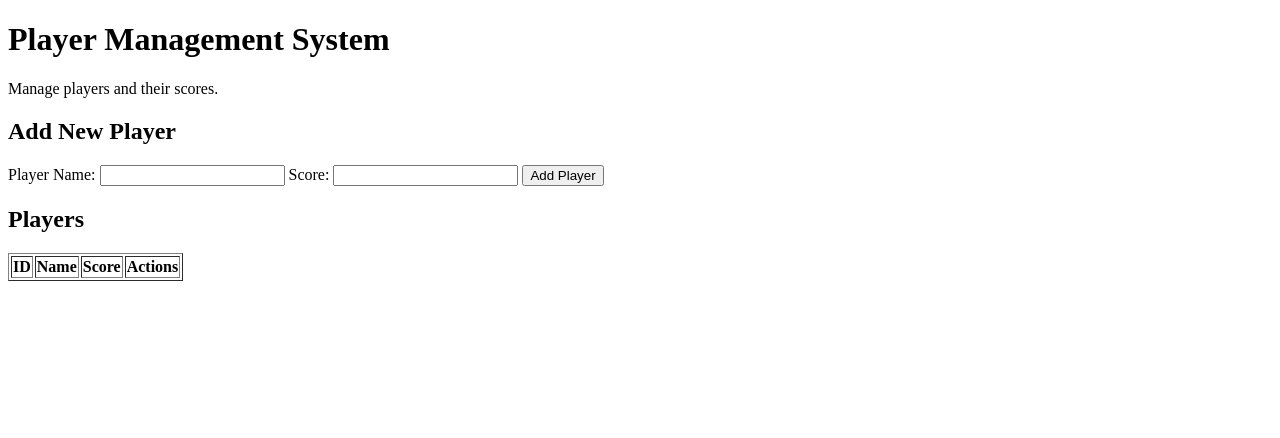
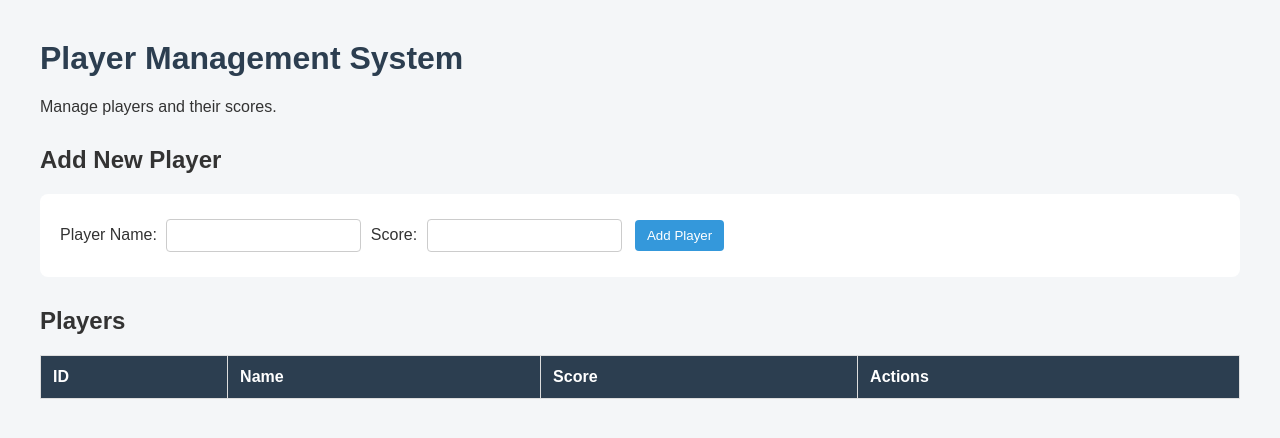
Before and after one commit to Kalid-Afi/ExpressPlayerManagement, a website: page public/index.html in a window 1280 px wide. Drawn offline with Linux system fonts and the light colour scheme; no server answers.

Commit message:
Complete Express.js CRUD application with CSS

```diff
--- a/public/index.html
+++ b/public/index.html
@@ -5,6 +5,7 @@
     <meta charset="UTF-8">
     <meta name="viewport" content="width=device-width, initial-scale=1.0">
     <title>Player Management</title>
+    <link rel="stylesheet" href="/style.css">
 </head>
 
 <body>
--- /dev/null
+++ b/public/style.css
@@ -0,0 +1,64 @@
+body {
+    font-family: Arial, sans-serif;
+    background-color: #f4f6f8;
+    margin: 40px;
+    color: #333;
+}
+
+h1 {
+    color: #2c3e50;
+}
+
+h2 {
+    margin-top: 30px;
+}
+
+
+form {
+    background-color: white;
+    padding: 20px;
+    border-radius: 8px;
+    margin-bottom: 20px;
+}
+
+input {
+    padding: 8px;
+    margin: 5px;
+    border: 1px solid #ccc;
+    border-radius: 4px;
+}
+
+button {
+    padding: 8px 12px;
+    margin: 4px;
+    border: none;
+    border-radius: 4px;
+    background-color: #3498db;
+    color: white;
+    cursor: pointer;
+}
+
+button:hover {
+    background-color: #2980b9;
+}
+
+table {
+    width: 100%;
+    border-collapse: collapse;
+    background-color: white;
+}
+
+th, td {
+    padding: 12px;
+    border: 1px solid #ddd;
+    text-align: left;
+}
+
+th {
+    background-color: #2c3e50;
+    color: white;
+}
+
+tr:nth-child(even) {
+    background-color: #f2f2f2;
+}
```
